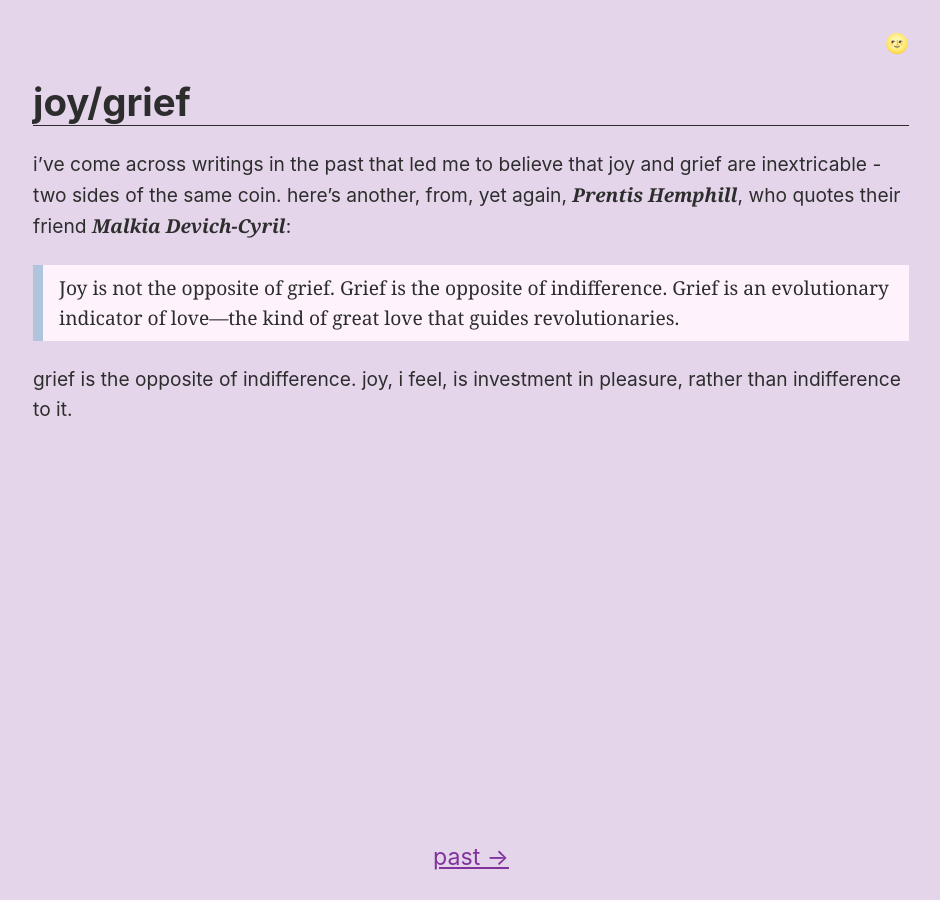
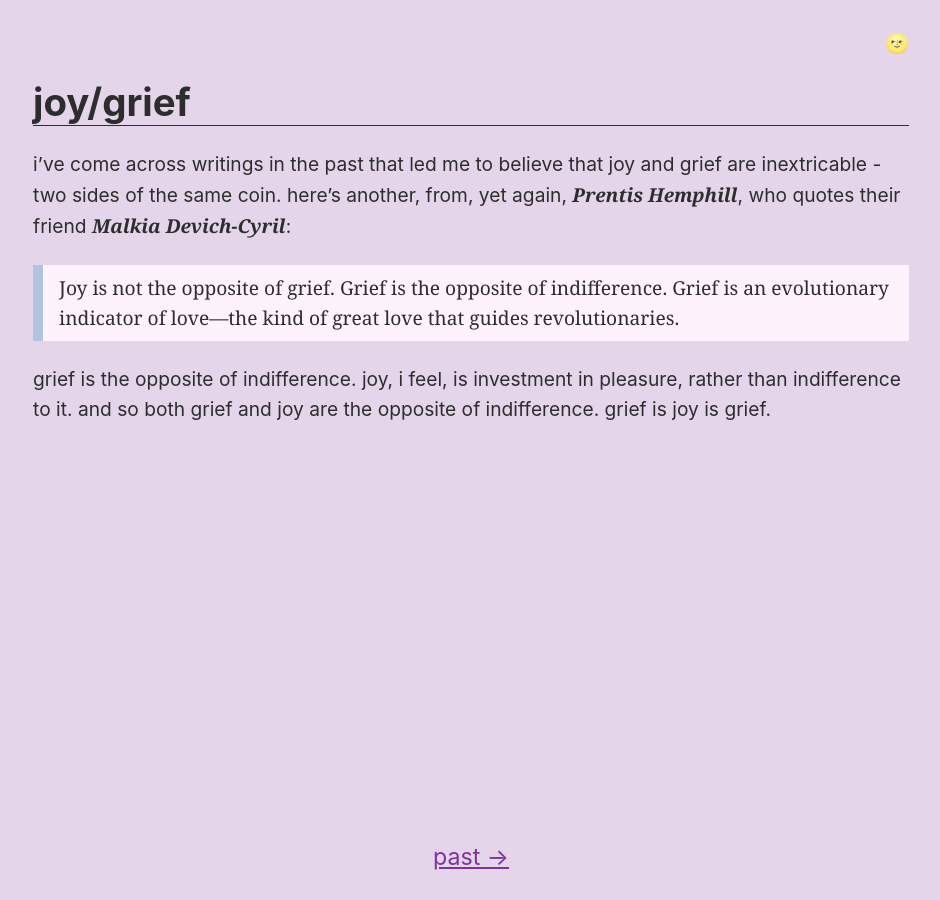
Before and after one commit to dglauber1/dglauber1.github.io, a Jekyll site: the page built from index.md, in a window 1280 px wide. Shown: the whole page, without its empty margins (169-1109 px from the left). Built offline with Jekyll 4.4.1, drawn with Linux system fonts in a browser that asks for light colours.

Commit message:
Update index.md

```diff
--- a/index.md
+++ b/index.md
@@ -20,4 +20,6 @@ Devich-Cyril</cite>:
 
 grief is the opposite of indifference.
 joy, i feel, is investment in pleasure,
-rather than indifference to it.
+rather than indifference to it. and so
+both grief and joy are the opposite of
+indifference. grief is joy is grief.
```
